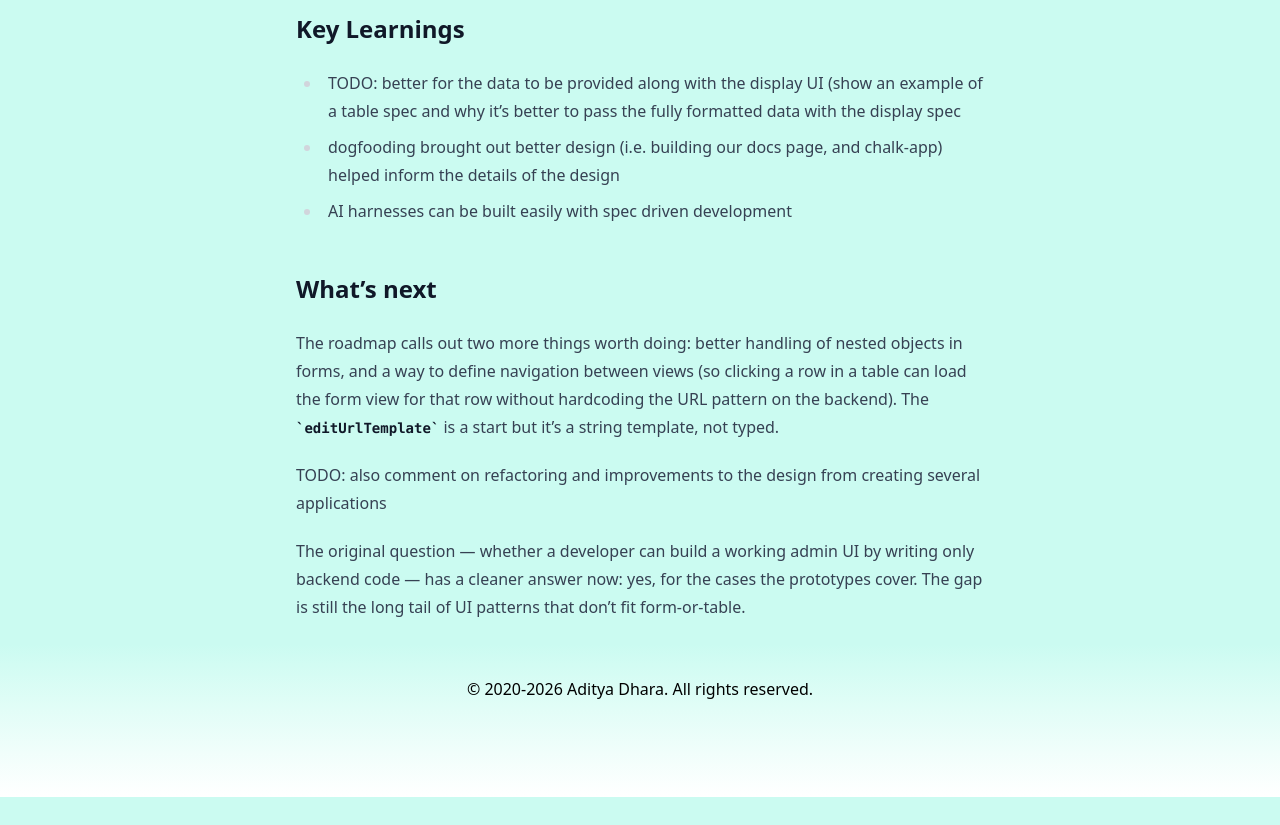
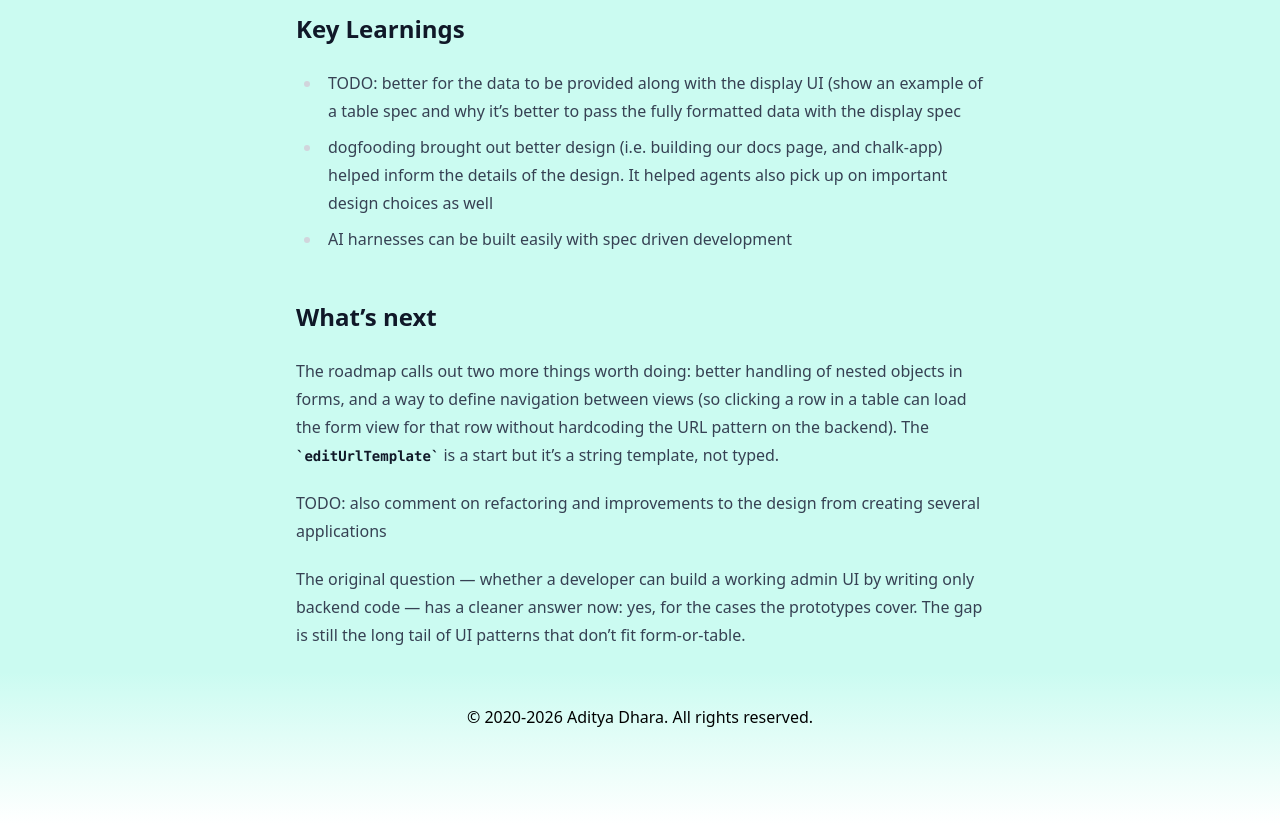
Before and after one commit to thenomadlad/adityadharacom, an Astro site: page /blog/retrofit-ui in a window 1280 px wide. Shown: the part 5240-6065 px from the top of the page. Before the commit the page ends 6037 px from the top, so only its background shows below. Built offline with nearby package versions, Linux system fonts and the light colour scheme; Astro itself is replaced by a stand-in of ours.

Commit message:
Enhance Key Learnings section with dogfooding insights
Expanded on the benefits of dogfooding in design.

```diff
--- a/src/content/blog/retrofit-ui.md
+++ b/src/content/blog/retrofit-ui.md
@@ -195,7 +195,7 @@ keeping.
 ## Key Learnings
 
 - TODO: better for the data to be provided along with the display UI (show an example of a table spec and why it's better to pass the fully formatted data with the display spec
-- dogfooding brought out better design (i.e. building our docs page, and chalk-app) helped inform the details of the design
+- dogfooding brought out better design (i.e. building our docs page, and chalk-app) helped inform the details of the design. It helped agents also pick up on important design choices as well
 - AI harnesses can be built easily with spec driven development
 
 ## What's next
```
